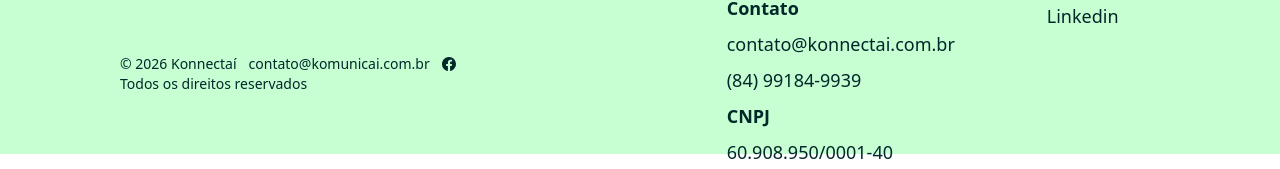
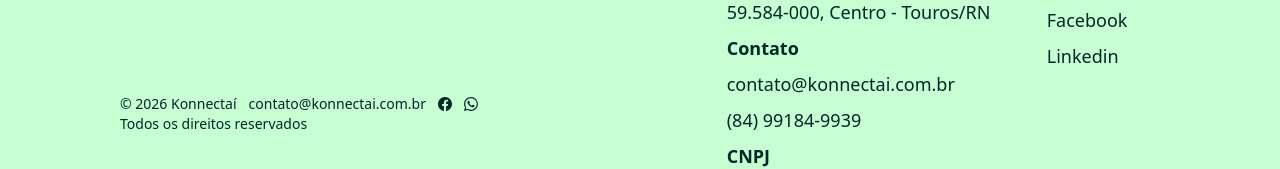
Before and after one commit to gersonkomunicai/site-konnectai, a Next.js app: page /canais in a window 1280 px wide. Shown: the part 6170-6339 px from the top of the page. Built offline with nearby package versions, Linux system fonts and the light colour scheme; no server answers.

Commit message:
correção seo e footer

```diff
--- a/components/Footer.tsx
+++ b/components/Footer.tsx
@@ -1,19 +1,20 @@
 import Image from "next/image";
-import { BsFacebook } from "react-icons/bs";
+import { BsFacebook, BsWhatsapp } from "react-icons/bs";
 
 export default function Footer() {
     const year = new Date().getFullYear()
 
     return (
-        <div className="lg:flex justify-center items-center p-10 lg:h-80 h-auto">
+        <div className="lg:flex justify-center items-center p-10 lg:h-100 h-auto">
             <div className="lg:flex lg:h-50 lg:container lg:px-20 lg:justify-between items-center">
                 <div className="flex flex-col items-center lg:justify-between lg:text-start text-center h-full">
                     <Image src={'/konnectai_logo_branca.png'} width={1000} height={1000} alt="logo" className="w-80" />
                     <div className="">
                         <div className="flex gap-3 text-sm text-paleta-konnectai-primary items-center">
                             <p>&copy; {year} Konnectaí</p>
-                            <p>contato@komunicai.com.br</p>
+                            <p>contato@konnectai.com.br</p>
                             <BsFacebook className="shrink-0" />
+                            <BsWhatsapp className="shrink-0" />
                         </div>
                         <p className="text-sm text-paleta-konnectai-primary">Todos os direitos reservados</p>
                     </div>
--- a/src/app/page.tsx
+++ b/src/app/page.tsx
@@ -288,7 +288,7 @@ export default function Home() {
           <Image src={'/21.png'} width={600} height={600} alt='' className='hidden lg:flex' />
         </div>
       </div>
-      <footer className='w-full h-auto bg-paleta-konnectai-forth'>
+      <footer className='w-full bg-paleta-konnectai-forth'>
         <Footer />
       </footer>
     </div>
```
